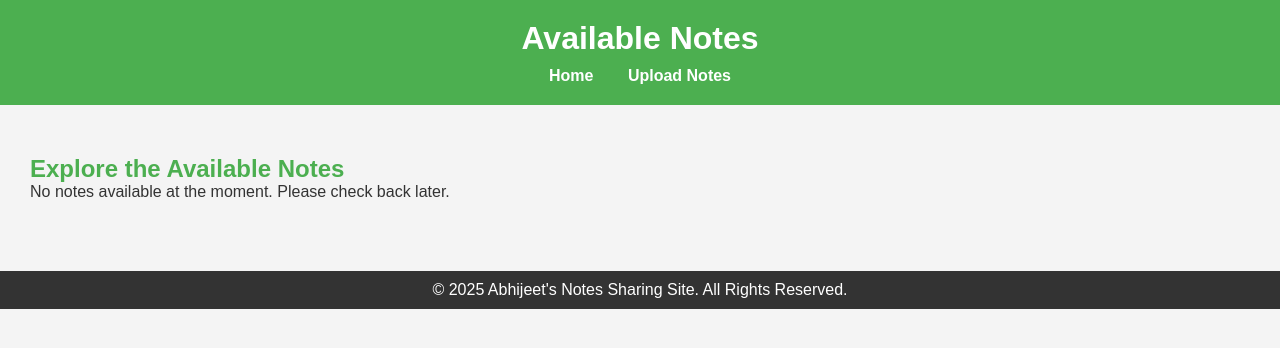
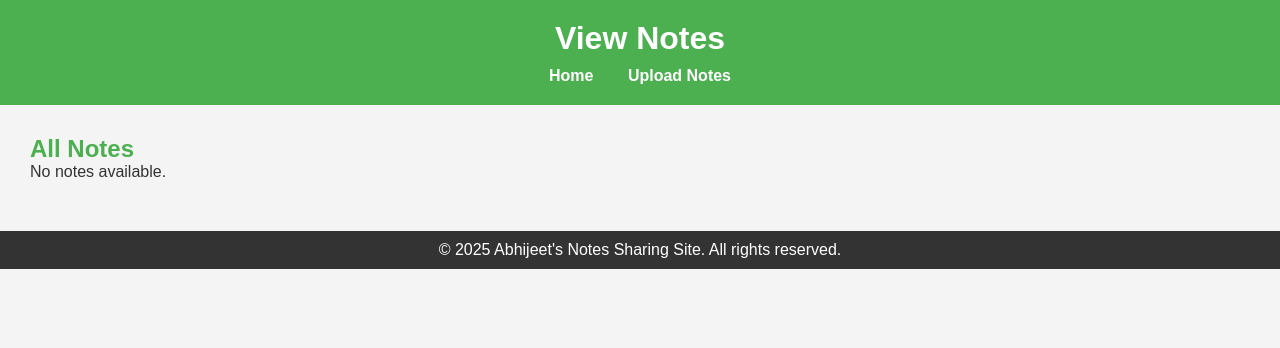
Before and after one commit to samudhan2008/-Sharing-Site, a Flask app: page /notes in a window 1280 px wide. Shown: the top 348 px of the page. Run offline with Flask 2, Linux system fonts and the light colour scheme; data that the repository does not hold is empty.

Commit message:
Update notes.html

```diff
--- a/templates/notes.html
+++ b/templates/notes.html
@@ -3,43 +3,46 @@
 <head>
     <meta charset="UTF-8">
     <meta name="viewport" content="width=device-width, initial-scale=1.0">
-    <title>Available Notes - Abhijeet's Notes Sharing Site</title>
-    <link rel="stylesheet" href="{{ url_for('static', filename='style.css') }}">
+    <title>View Notes</title>
+    <link rel="stylesheet" href="/static/style.css">
 </head>
 <body>
-
     <header>
-    <h1>Available Notes</h1>
+        <h1>View Notes</h1>
         <nav>
             <a href="/">Home</a>
             <a href="/upload">Upload Notes</a>
         </nav>
     </header>
-
     <main>
-    <section class="notes-list">
-        <h2>Explore the Available Notes</h2>
-
-        {% if notes %}
-            <div class="notes">
-                {% for note in notes %}
-                    <div class="note-card">
-                        <h3>{{ note.title }}</h3>
-                        <a href="/download/{{ note.id }}">
-                            <button>Download</button>
-                        </a>
-                    </div>
-                {% endfor %}
-            </div>
-        {% else %}
-            <p>No notes available at the moment. Please check back later.</p>
-        {% endif %}
+        <section id="notesSection">
+            <h2>All Notes</h2>
+            <ul id="notesList"></ul>
         </section>
     </main>
+    <footer>
+        <p>&copy; 2025 Abhijeet's Notes Sharing Site. All rights reserved.</p>
+    </footer>
+    <script>
+        async function fetchNotes() {
+            const response = await fetch("/api/notes");
+            const result = await response.json();
 
-<footer>
-    <p>&copy; 2025 Abhijeet's Notes Sharing Site. All Rights Reserved.</p>
-</footer>
+            const notesList = document.getElementById("notesList");
+            notesList.innerHTML = "";
 
+            if (result.success && result.notes.length > 0) {
+                result.notes.forEach((note) => {
+                    const li = document.createElement("li");
+                    li.innerHTML = `<strong>${note.title}</strong><br>${note.content}`;
+                    notesList.appendChild(li);
+                });
+            } else {
+                notesList.innerHTML = "<p>No notes available.</p>";
+            }
+        }
+
+        window.onload = fetchNotes;
+    </script>
 </body>
 </html>
```
Lines whose indentation alone changed are shown as unchanged.
